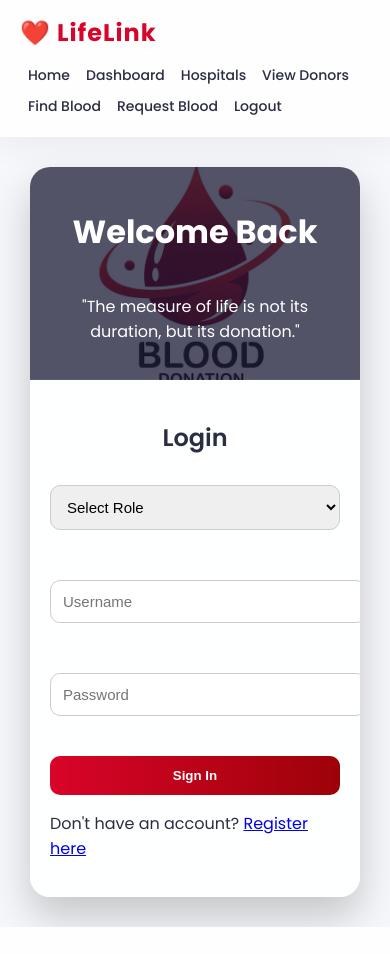
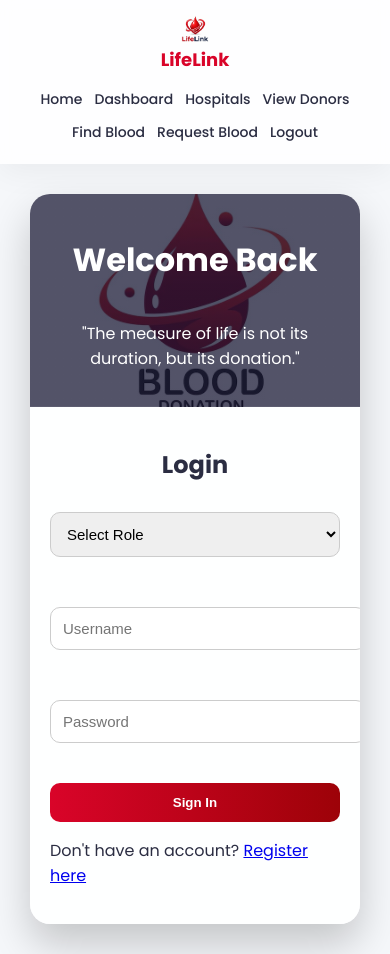
Before and after one commit to hgsuresh62/bloodbank-project, a Flask app: page / in a window 390 px wide. Before the commit the page ends 927 px from the top, so only its background shows below. Run offline with Flask 3, Linux system fonts and the light colour scheme.

Commit message:
Final setup

```diff
--- a/templates/base.html
+++ b/templates/base.html
@@ -21,7 +21,7 @@ body{
     display:flex;
     justify-content:space-between;
     align-items:center;
-    padding:18px 60px;
+    padding:18px 40px;
     background:rgba(255,255,255,0.85);
     backdrop-filter:blur(10px);
     box-shadow:0 8px 30px rgba(0,0,0,0.05);
@@ -30,11 +30,23 @@ body{
     z-index:1000;
 }
 
-.logo{
-    font-size:24px;
+/* 🔥 LOGO FIX */
+.logo-container{
+    display:flex;
+    flex-direction:column;   /* heart on top */
+    align-items:center;
+}
+
+.logo-img{
+    width:35px;   /* 🔥 control size here */
+    height:auto;
+}
+
+.logo-text{
+    font-size:20px;
     font-weight:700;
     color:#d90429;
-    letter-spacing:1px;
+    margin-top:3px;
 }
 
 /* NAV LINKS */
@@ -44,7 +56,7 @@ body{
 }
 
 .nav-links a{
-    margin:0 16px;
+    margin:0 14px;
     text-decoration:none;
     color:#2b2d42;
     font-weight:500;
@@ -79,22 +91,16 @@ body{
     cursor:pointer;
     font-size:15px;
     font-weight:600;
-    transition:0.3s ease;
 }
 
 .btn-primary{
     background:linear-gradient(135deg,#d90429,#ef233c);
     color:white;
-    box-shadow:0 8px 20px rgba(217,4,41,0.3);
 }
 
-.btn-primary:hover{
-    transform:translateY(-3px);
-    box-shadow:0 12px 25px rgba(217,4,41,0.4);
-}
-
+/* CONTAINER */
 .container{
-    padding:60px;
+    padding:50px;
 }
 
 /* CARD */
@@ -104,11 +110,6 @@ body{
     border-radius:18px;
     box-shadow:0 15px 35px rgba(0,0,0,0.06);
     margin-bottom:30px;
-    transition:0.3s ease;
-}
-
-.card:hover{
-    transform:translateY(-6px);
 }
 
 /* INPUT */
@@ -121,16 +122,6 @@ input,select{
     font-size:14px;
 }
 
-input:focus,select:focus{
-    border-color:#d90429;
-    outline:none;
-    box-shadow:0 0 0 3px rgba(217,4,41,0.1);
-}
-
-h2{
-    font-weight:600;
-}
-
 /* FLASH MESSAGE */
 .flash-success{
     padding:15px 20px;
@@ -139,38 +130,38 @@ h2{
     background:#d4edda;
     color:#155724;
     font-weight:500;
-    box-shadow:0 8px 20px rgba(0,0,0,0.05);
-    animation:fadeIn 0.4s ease-in-out;
 }
 
-@keyframes fadeIn{
-    from{opacity:0; transform:translateY(-10px);}
-    to{opacity:1; transform:translateY(0);}
-}
-
-/* ============================= */
-/* ✅ MOBILE RESPONSIVE FIX */
-/* ============================= */
+/* ================= MOBILE ================= */
 @media (max-width: 768px){
 
     .navbar{
         flex-direction:column;
-        align-items:flex-start;
-        padding:15px 20px;
+        align-items:center;
+        padding:15px;
     }
 
     .nav-links{
         flex-wrap:wrap;
+        justify-content:center;
         margin-top:10px;
     }
 
     .nav-links a{
-        margin:5px 8px;
+        margin:6px;
         font-size:14px;
     }
 
     .container{
         padding:20px;
+    }
+
+    .logo-img{
+        width:28px;   /* smaller for mobile */
+    }
+
+    .logo-text{
+        font-size:18px;
     }
 }
 
@@ -182,20 +173,18 @@ h2{
 <!-- NAVBAR -->
 <div class="navbar">
 
-<div class="logo">❤️ LifeLink</div>
+<div class="logo-container">
+    <img src="{{ url_for('static', filename='logo.png') }}" class="logo-img">
+    <div class="logo-text">LifeLink</div>
+</div>
 
 <div class="nav-links">
 
 <a href="{{ url_for('home') }}">Home</a>
-
 <a href="{{ url_for('dashboard') }}">Dashboard</a>
-
 <a href="{{ url_for('hospitals') }}">Hospitals</a>
-
 <a href="{{ url_for('donors') }}">View Donors</a>
-
 <a href="{{ url_for('findblood') }}">Find Blood</a>
-
 <a href="{{ url_for('request_blood') }}">Request Blood</a>
 
 {% if session.get("role") == "admin" %}
@@ -210,7 +199,6 @@ h2{
 
 <div class="container">
 
-<!-- FLASH MESSAGE -->
 {% with messages = get_flashed_messages() %}
 {% if messages %}
 {% for message in messages %}
```
Also changed, not shown: static/style.css (+41 -18 lines), static/logo.png (added).
